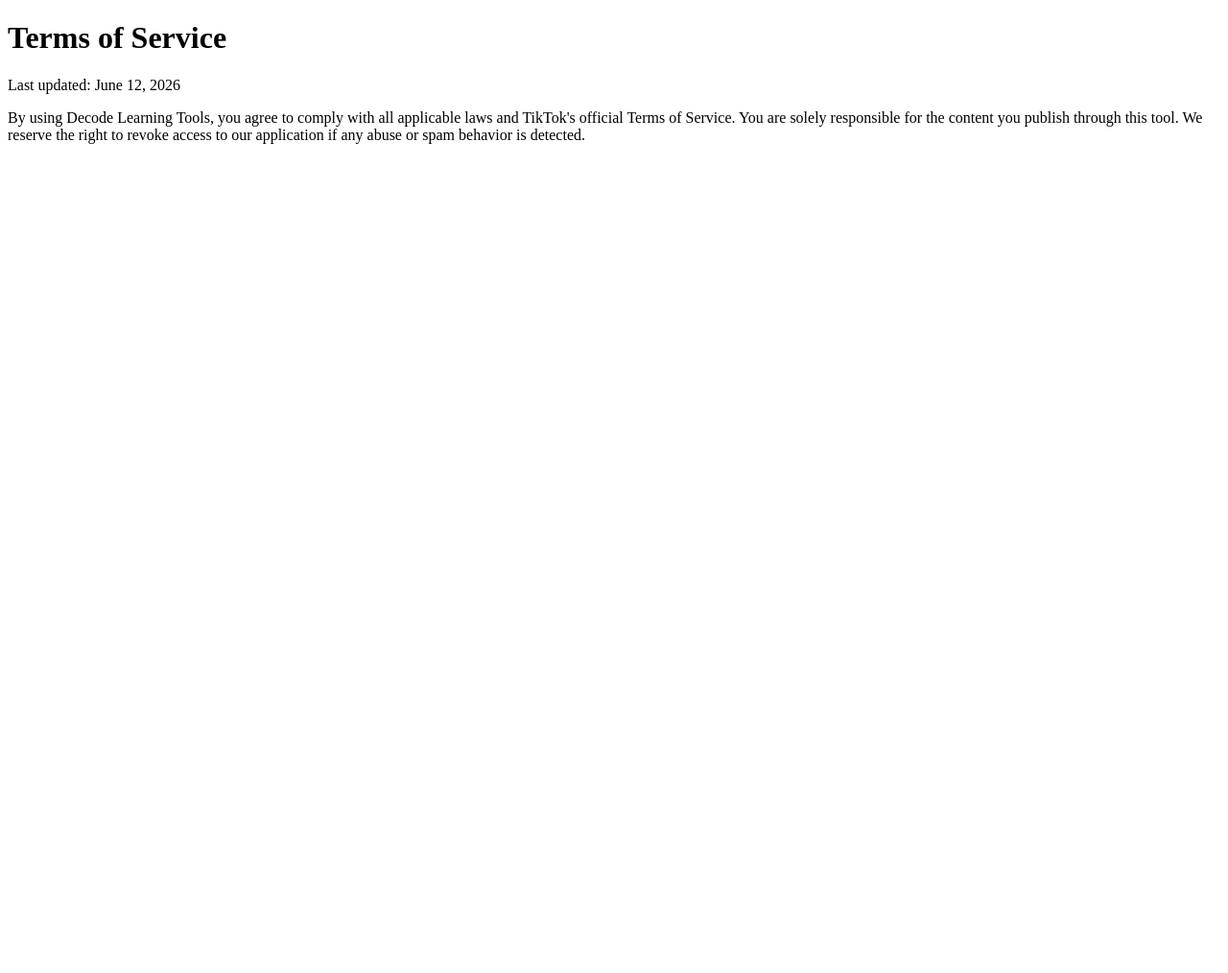
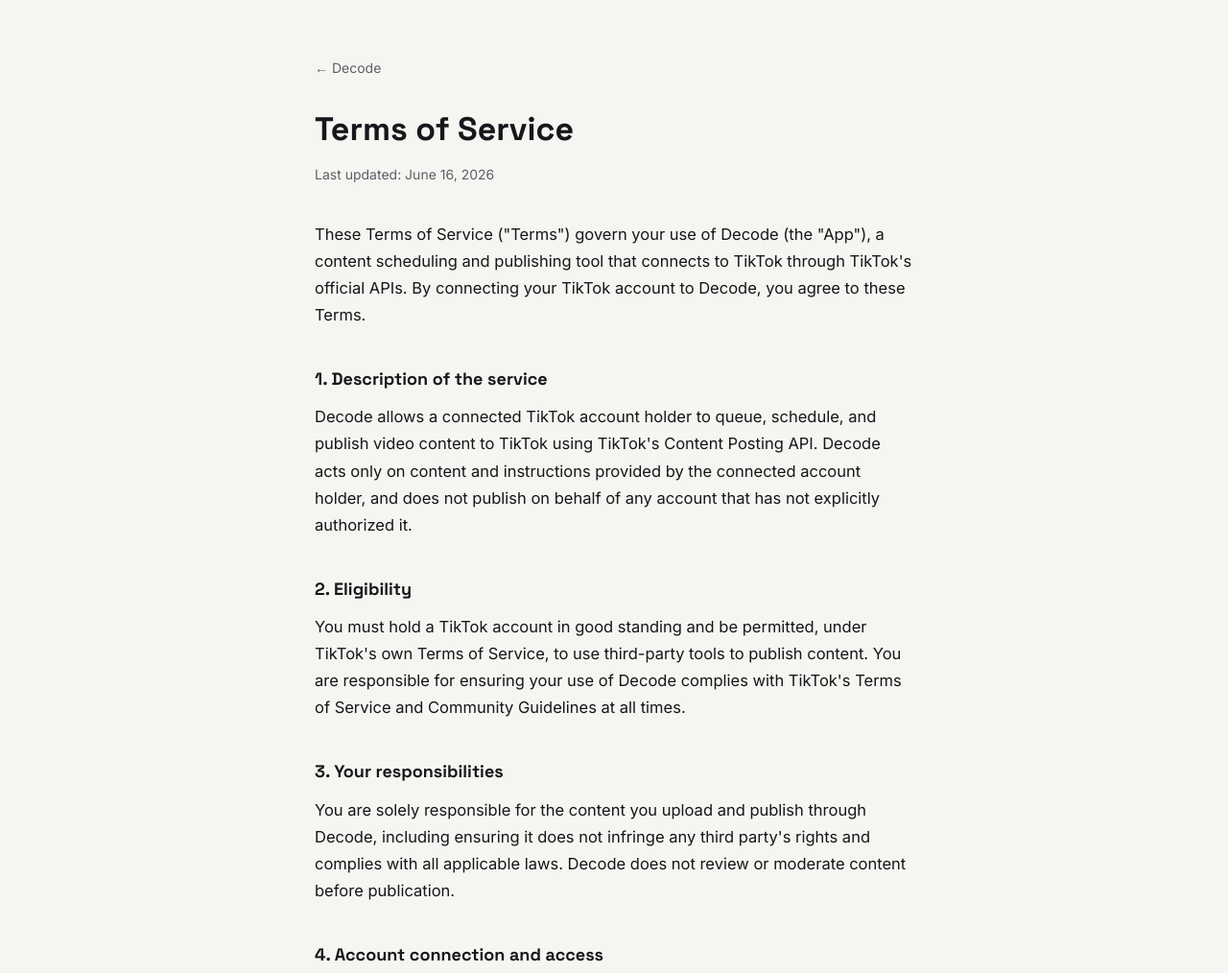
Before and after one commit to giotleroitsao-hash/giotleroitsao-hash.github.io, a plain HTML site: page terms.html in a window 1280 px wide. Shown: the top 1014 px of the page at 96% size. Before the commit the page ends 800 px from the top, so only its background shows below. Drawn offline with Linux system fonts and the light colour scheme.

Commit message:
Update terms.html

```diff
--- a/terms.html
+++ b/terms.html
@@ -1,12 +1,65 @@
-<!DOCTYPE html>
+<!doctype html>
 <html lang="en">
 <head>
-    <meta charset="UTF-8">
-    <title>Terms of Service</title>
+<meta charset="utf-8" />
+<meta name="viewport" content="width=device-width, initial-scale=1" />
+<title>Terms of Service — Decode</title>
+<link rel="icon" href="app-icon.png" />
+<link rel="preconnect" href="https://fonts.googleapis.com">
+<link rel="preconnect" href="https://fonts.gstatic.com" crossorigin>
+<link href="https://fonts.googleapis.com/css2?family=Space+Grotesk:wght@600;700&family=Inter:wght@400;500;600&display=swap" rel="stylesheet">
+<style>
+  :root{
+    --bg:#F6F5F1; --ink:#15171A; --ink-soft:#5B6066; --line:#E2E0D6; --accent:#3552FF;
+  }
+  *{box-sizing:border-box;}
+  body{margin:0;background:var(--bg);color:var(--ink);font-family:'Inter',system-ui,sans-serif;font-size:16.5px;line-height:1.7;}
+  .wrap{max-width:680px;margin:0 auto;padding:56px 28px 90px;}
+  a.back{font-size:14px;color:var(--ink-soft);text-decoration:none;}
+  a.back:hover{color:var(--accent);}
+  h1{font-family:'Space Grotesk',system-ui,sans-serif;font-size:34px;margin:22px 0 6px;}
+  .updated{color:var(--ink-soft);font-size:14px;margin-bottom:36px;}
+  h2{font-family:'Space Grotesk',system-ui,sans-serif;font-size:18px;margin:38px 0 10px;}
+  p{margin:0 0 16px;}
+  a{color:var(--accent);}
+  hr{border:none;border-top:1px solid var(--line);margin:40px 0;}
+  footer{font-size:13px;color:var(--ink-soft);}
+</style>
 </head>
 <body>
-    <h1>Terms of Service</h1>
-    <p>Last updated: June 12, 2026</p>
-    <p>By using Decode Learning Tools, you agree to comply with all applicable laws and TikTok's official Terms of Service. You are solely responsible for the content you publish through this tool. We reserve the right to revoke access to our application if any abuse or spam behavior is detected.</p>
+<div class="wrap">
+  <a class="back" href="index.html">&larr; Decode</a>
+  <h1>Terms of Service</h1>
+  <div class="updated">Last updated: June 16, 2026</div>
+
+  <p>These Terms of Service ("Terms") govern your use of Decode (the "App"), a content scheduling and publishing tool that connects to TikTok through TikTok's official APIs. By connecting your TikTok account to Decode, you agree to these Terms.</p>
+
+  <h2>1. Description of the service</h2>
+  <p>Decode allows a connected TikTok account holder to queue, schedule, and publish video content to TikTok using TikTok's Content Posting API. Decode acts only on content and instructions provided by the connected account holder, and does not publish on behalf of any account that has not explicitly authorized it.</p>
+
+  <h2>2. Eligibility</h2>
+  <p>You must hold a TikTok account in good standing and be permitted, under TikTok's own Terms of Service, to use third-party tools to publish content. You are responsible for ensuring your use of Decode complies with TikTok's Terms of Service and Community Guidelines at all times.</p>
+
+  <h2>3. Your responsibilities</h2>
+  <p>You are solely responsible for the content you upload and publish through Decode, including ensuring it does not infringe any third party's rights and complies with all applicable laws. Decode does not review or moderate content before publication.</p>
+
+  <h2>4. Account connection and access</h2>
+  <p>You may disconnect Decode from your TikTok account at any time from within the TikTok app. We reserve the right to suspend or revoke an account's access to Decode if we detect abuse, spam, or activity that violates TikTok's policies or these Terms.</p>
+
+  <h2>5. No warranty</h2>
+  <p>Decode is provided "as is," without warranties of any kind, express or implied. We do not guarantee uninterrupted availability of the publishing feature, since it depends in part on the availability of TikTok's own systems and APIs.</p>
+
+  <h2>6. Limitation of liability</h2>
+  <p>To the extent permitted by law, Decode and its operator are not liable for any indirect, incidental, or consequential damages arising from use of the App, including content that is delayed, rejected, or removed by TikTok.</p>
+
+  <h2>7. Changes to these Terms</h2>
+  <p>We may update these Terms from time to time. Continued use of Decode after a change takes effect constitutes acceptance of the updated Terms.</p>
+
+  <h2>8. Contact</h2>
+  <p>Questions about these Terms can be sent to <a href="mailto:support@giotleroitsao-hash.github.io">support@giotleroitsao-hash.github.io</a>.</p>
+
+  <hr>
+  <footer>Decode · <a href="privacy.html">Privacy Policy</a> · <a href="index.html">Home</a></footer>
+</div>
 </body>
 </html>
```
